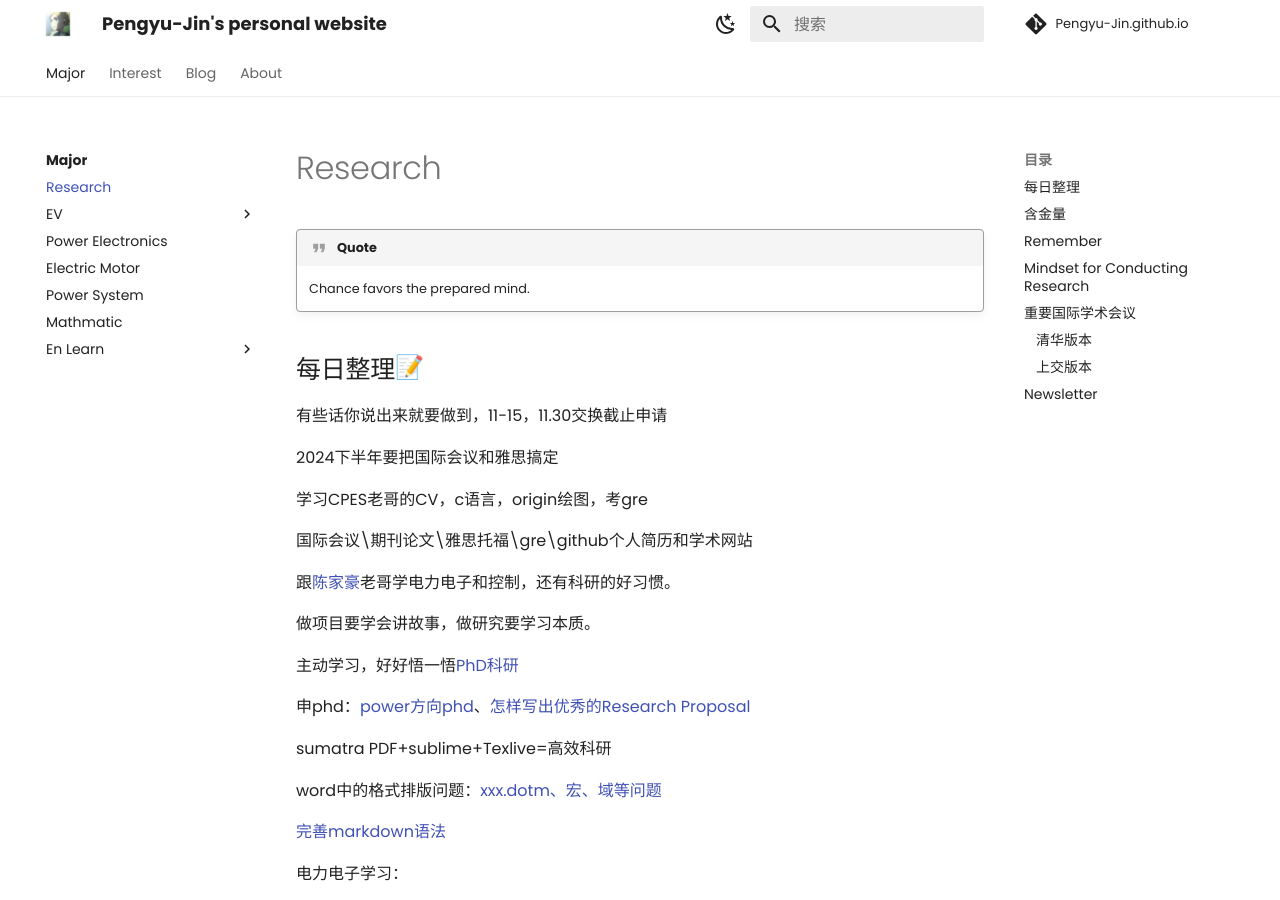
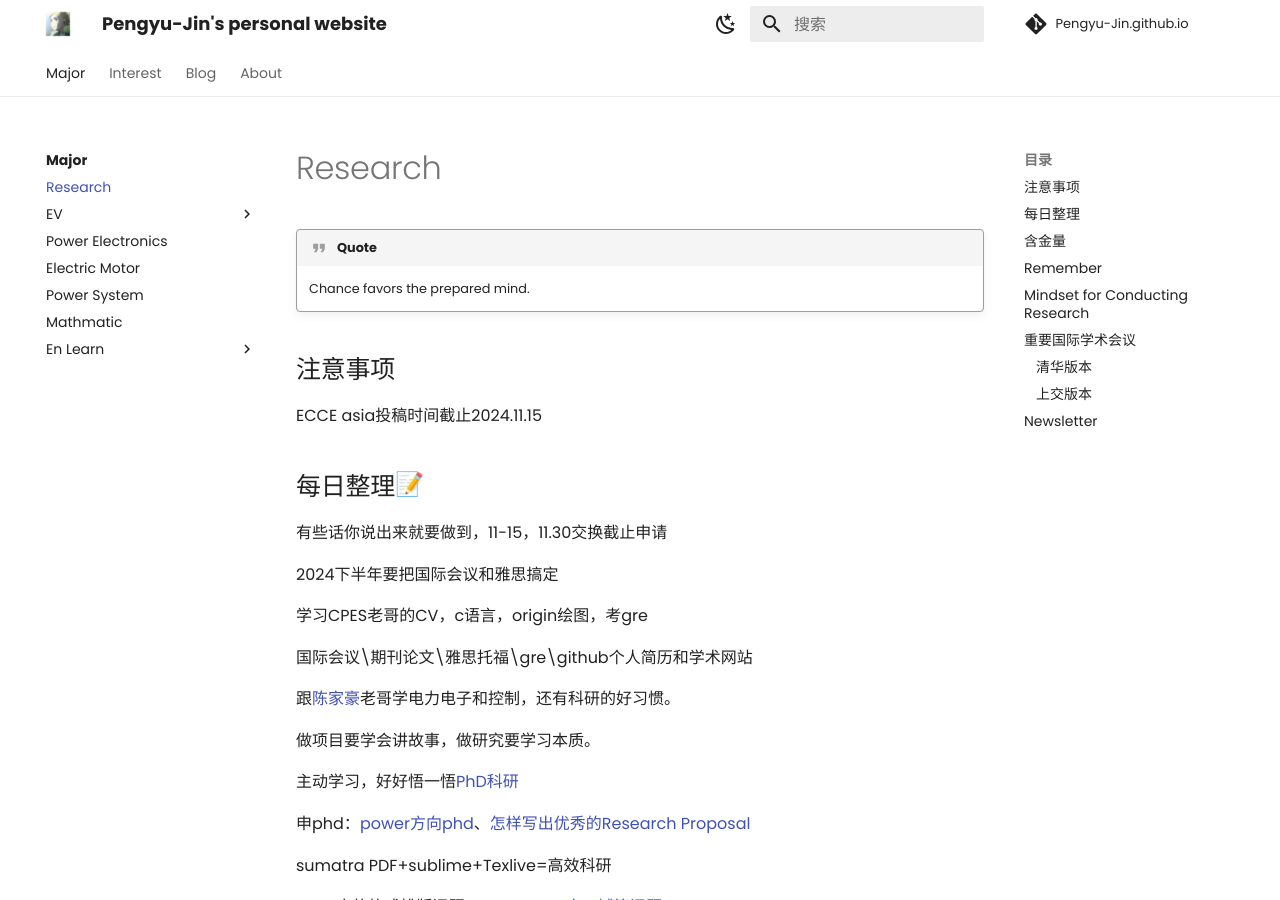
Before and after one commit to Pengyu-Jin/Pengyu-Jin.github.io, an MkDocs documentation site: the page built from docs/major/research/research.md, in a window 1280 px wide and 900 px high. Built offline with MkDocs 1.6.1 and Material for MkDocs 9.7.7, drawn with Linux system fonts in a browser that asks for light colours; emoji names are drawn with the system emoji font; comment, search, counter and statistics services are not loaded.

Commit message:
20241031-update1

```diff
--- a/docs/major/research/research.md
+++ b/docs/major/research/research.md
@@ -1,6 +1,10 @@
 
 !!! quote
     Chance favors the prepared mind.
+
+## 注意事项
+ECCE asia投稿时间截止2024.11.15
+
 
 ## 每日整理:memo:
 
```
